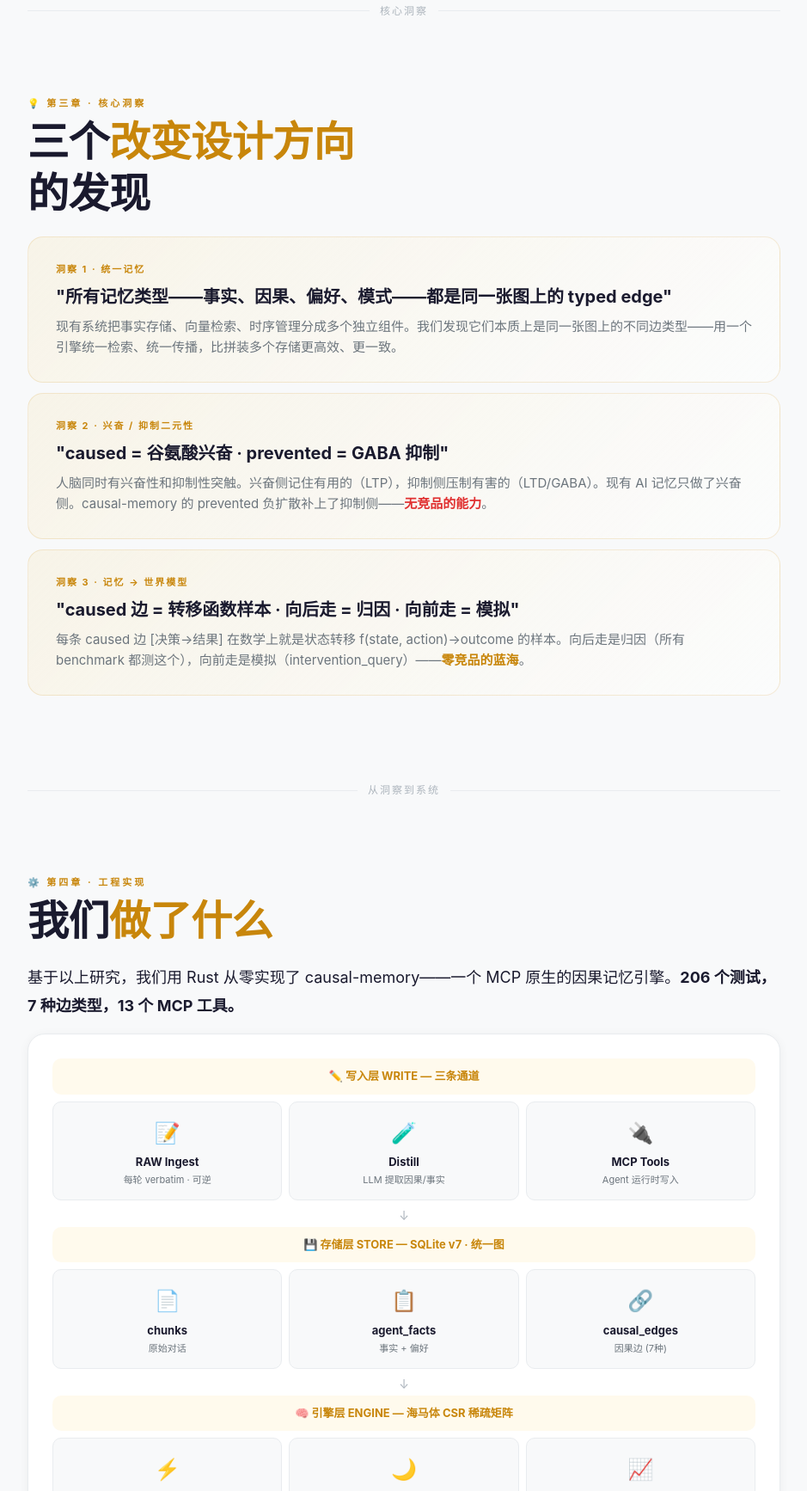
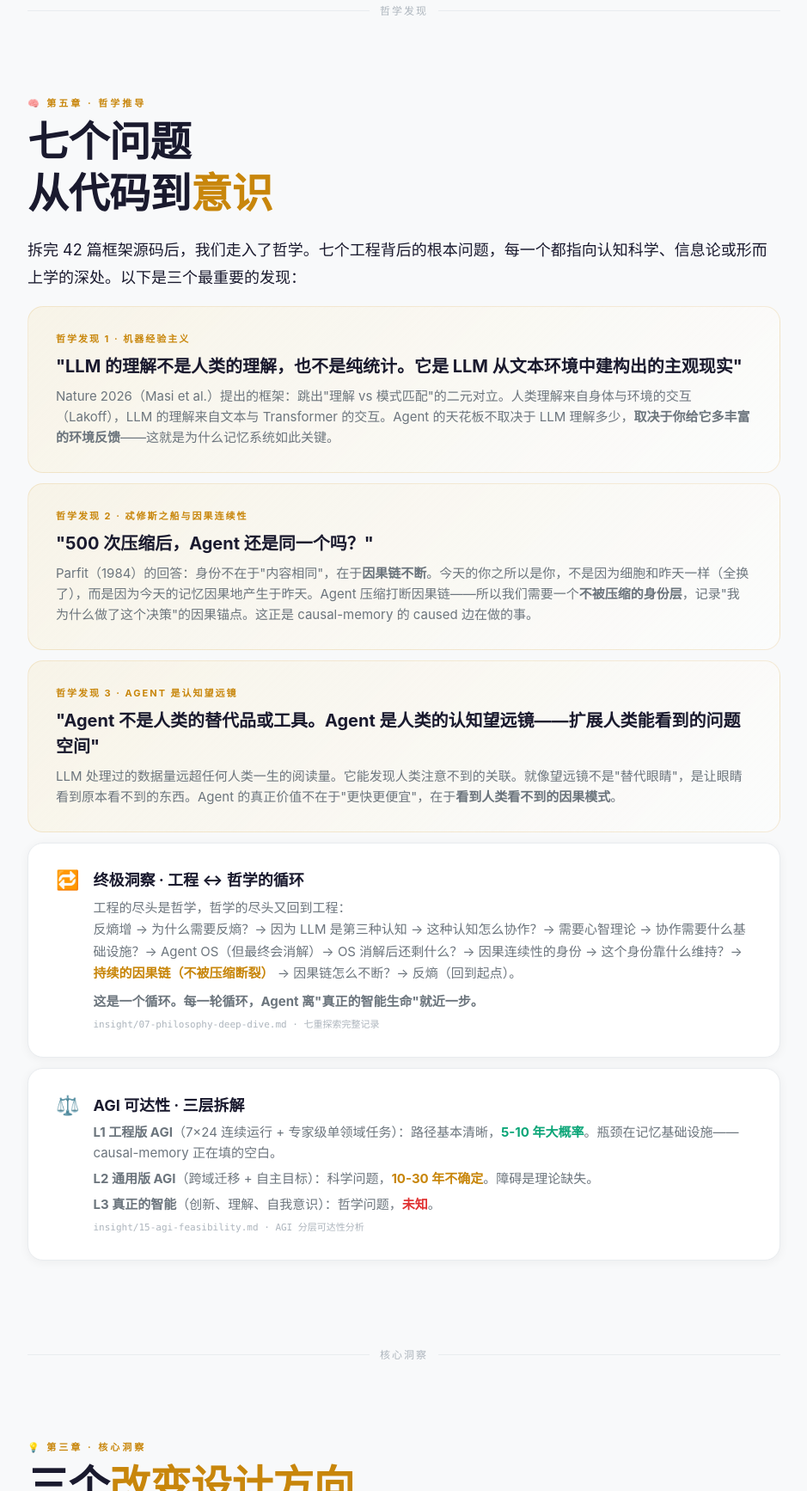
Before and after one commit to JingxuanC/causal-memory, a plain HTML site: page promo.html in a window 1280 px wide. Shown: the part 2622-4356 px from the top of the page at 86% size, without its empty margins (170-1109 px from the left). Drawn offline with Linux system fonts and the light colour scheme.

Commit message:
promo: 新增第五章·哲学推导
- 机器经验主义：LLM 是第三种认知（Nature 2026）
- 忒修斯之船：Agent 身份在于因果链不断（Parfit 1984）
- 认知望远镜：Agent 扩展人类能看到的问题空间
- 工程↔哲学循环：七重探索的终极洞察
- AGI 三层可达性：L1 5-10年 / L2 不确定 / L3 未知

```diff
--- a/promo.html
+++ b/promo.html
@@ -93,6 +93,58 @@ body{background:var(--bg);color:var(--text);font-family:-apple-system,BlinkMacSy
 <div class="card"><div class="card-row"><div class="card-num">02</div><div class="card-body"><h4>📐 信息论 · Agent 的第二定律</h4><p>LLM 是无状态纯函数——context 之外皆不存在。每一轮推理前，框架从外部状态库重新组装 context，组装过程必然产生信息损失（Shannon 熵）。这个损失如果不被对抗，会累积到系统失效。这就是 Agent 的"反熵增"。</p><div class="src">insight/04-anti-entropy.md · insight/09-stateless-function.md</div></div></div></div>
 <div class="card"><div class="card-row"><div class="card-num">03</div><div class="card-body"><h4>🧩 AGI 推导 · 为什么 7×24 需要记忆</h4><p>模型能力已接近 AGI 阈值。但单次任务强 ≠ 持续运行强。当前最好的框架只能稳定跑小时级。7×24 连续运行的瓶颈不在模型，在<strong>记忆基础设施</strong>。</p><div class="src">insight/05-agi-7x24.md · insight/15-agi-feasibility.md</div></div></div></div>
 <div class="card"><div class="card-row"><div class="card-num">04</div><div class="card-body"><h4>⚖️ 熵增方向 · 为什么从记忆入手</h4><p>对抗 context 退化有五条路：多尺度记忆 / 离线巩固 / 自演化 prompt / 自适应验证 / 成本感知。其中<strong>记忆是基础设施的根基</strong>——没有持久记忆，其他四条都无附着点。</p><div class="src">论文 From Sessions to Lifetimes · 五大基础设施能力</div></div></div></div>
+</div>
+
+<div class="divider"><span>哲学发现</span></div>
+
+<div class="section">
+<div class="section-kicker">🧠 第五章 · 哲学推导</div>
+<h2 class="section-title">七个问题<br>从代码到<span class="hl">意识</span></h2>
+<p class="prose">拆完 42 篇框架源码后，我们走入了哲学。七个工程背后的根本问题，每一个都指向认知科学、信息论或形而上学的深处。以下是三个最重要的发现：</p>
+
+<div class="insight-card">
+<div class="label">哲学发现 1 · 机器经验主义</div>
+<div class="quote">"LLM 的理解不是人类的理解，也不是纯统计。它是 LLM 从文本环境中建构出的主观现实"</div>
+<div class="desc">Nature 2026（Masi et al.）提出的框架：跳出"理解 vs 模式匹配"的二元对立。人类理解来自身体与环境的交互（Lakoff），LLM 的理解来自文本与 Transformer 的交互。Agent 的天花板不取决于 LLM 理解多少，<strong>取决于你给它多丰富的环境反馈</strong>——这就是为什么记忆系统如此关键。</div>
+</div>
+
+<div class="insight-card">
+<div class="label">哲学发现 2 · 忒修斯之船与因果连续性</div>
+<div class="quote">"500 次压缩后，Agent 还是同一个吗？"</div>
+<div class="desc">Parfit（1984）的回答：身份不在于"内容相同"，在于<strong>因果链不断</strong>。今天的你之所以是你，不是因为细胞和昨天一样（全换了），而是因为今天的记忆因果地产生于昨天。Agent 压缩打断因果链——所以我们需要一个<strong>不被压缩的身份层</strong>，记录"我为什么做了这个决策"的因果锚点。这正是 causal-memory 的 caused 边在做的事。</div>
+</div>
+
+<div class="insight-card">
+<div class="label">哲学发现 3 · Agent 是认知望远镜</div>
+<div class="quote">"Agent 不是人类的替代品或工具。Agent 是人类的认知望远镜——扩展人类能看到的问题空间"</div>
+<div class="desc">LLM 处理过的数据量远超任何人类一生的阅读量。它能发现人类注意不到的关联。就像望远镜不是"替代眼睛"，是让眼睛看到原本看不到的东西。Agent 的真正价值不在于"更快更便宜"，在于<strong>看到人类看不到的因果模式</strong>。</div>
+</div>
+
+<div class="card">
+<div class="card-row">
+<div class="card-icon">🔁</div>
+<div class="card-body">
+<h4>终极洞察 · 工程 ↔ 哲学的循环</h4>
+<p style="font-size:15px;line-height:1.7">工程的尽头是哲学，哲学的尽头又回到工程：<br>
+反熵增 → 为什么需要反熵？→ 因为 LLM 是第三种认知 → 这种认知怎么协作？→ 需要心智理论 → 协作需要什么基础设施？→ Agent OS（但最终会消解）→ OS 消解后还剩什么？→ 因果连续性的身份 → 这个身份靠什么维持？→ <strong style="color:var(--gold)">持续的因果链（不被压缩断裂）</strong> → 因果链怎么不断？→ 反熵（回到起点）。</p>
+<p style="margin-top:8px"><strong>这是一个循环。每一轮循环，Agent 离"真正的智能生命"就近一步。</strong></p>
+<div class="src">insight/07-philosophy-deep-dive.md · 七重探索完整记录</div>
+</div>
+</div>
+</div>
+
+<div class="card">
+<div class="card-row">
+<div class="card-icon">⚖️</div>
+<div class="card-body">
+<h4>AGI 可达性 · 三层拆解</h4>
+<p style="font-size:15px"><strong>L1 工程版 AGI</strong>（7×24 连续运行 + 专家级单领域任务）：路径基本清晰，<strong style="color:var(--green)">5-10 年大概率</strong>。瓶颈在记忆基础设施——causal-memory 正在填的空白。</p>
+<p style="font-size:15px;margin-top:6px"><strong>L2 通用版 AGI</strong>（跨域迁移 + 自主目标）：科学问题，<strong style="color:var(--gold)">10-30 年不确定</strong>。障碍是理论缺失。</p>
+<p style="font-size:15px;margin-top:6px"><strong>L3 真正的智能</strong>（创新、理解、自我意识）：哲学问题，<strong style="color:var(--red)">未知</strong>。</p>
+<div class="src">insight/15-agi-feasibility.md · AGI 分层可达性分析</div>
+</div>
+</div>
+</div>
 </div>
 
 <div class="divider"><span>核心洞察</span></div>
```
